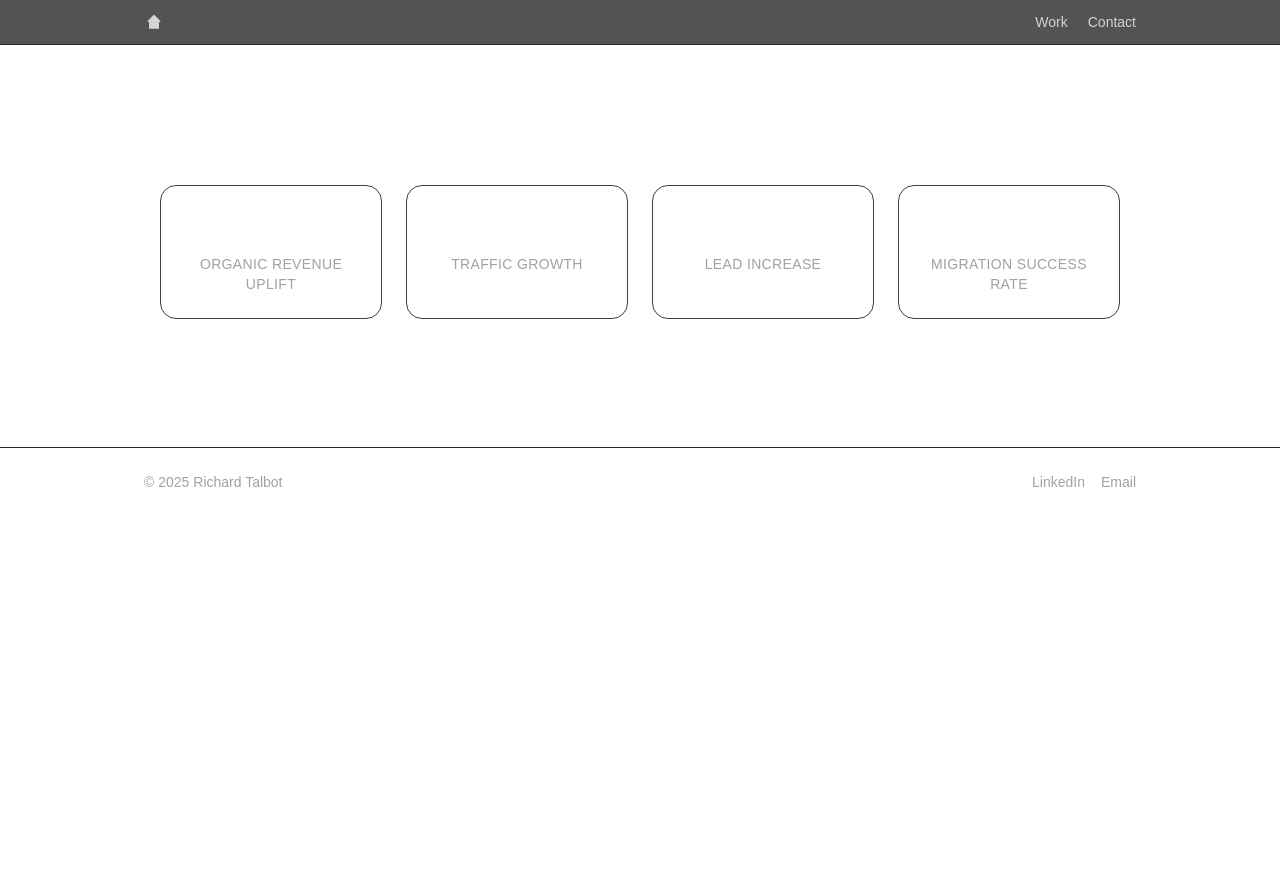
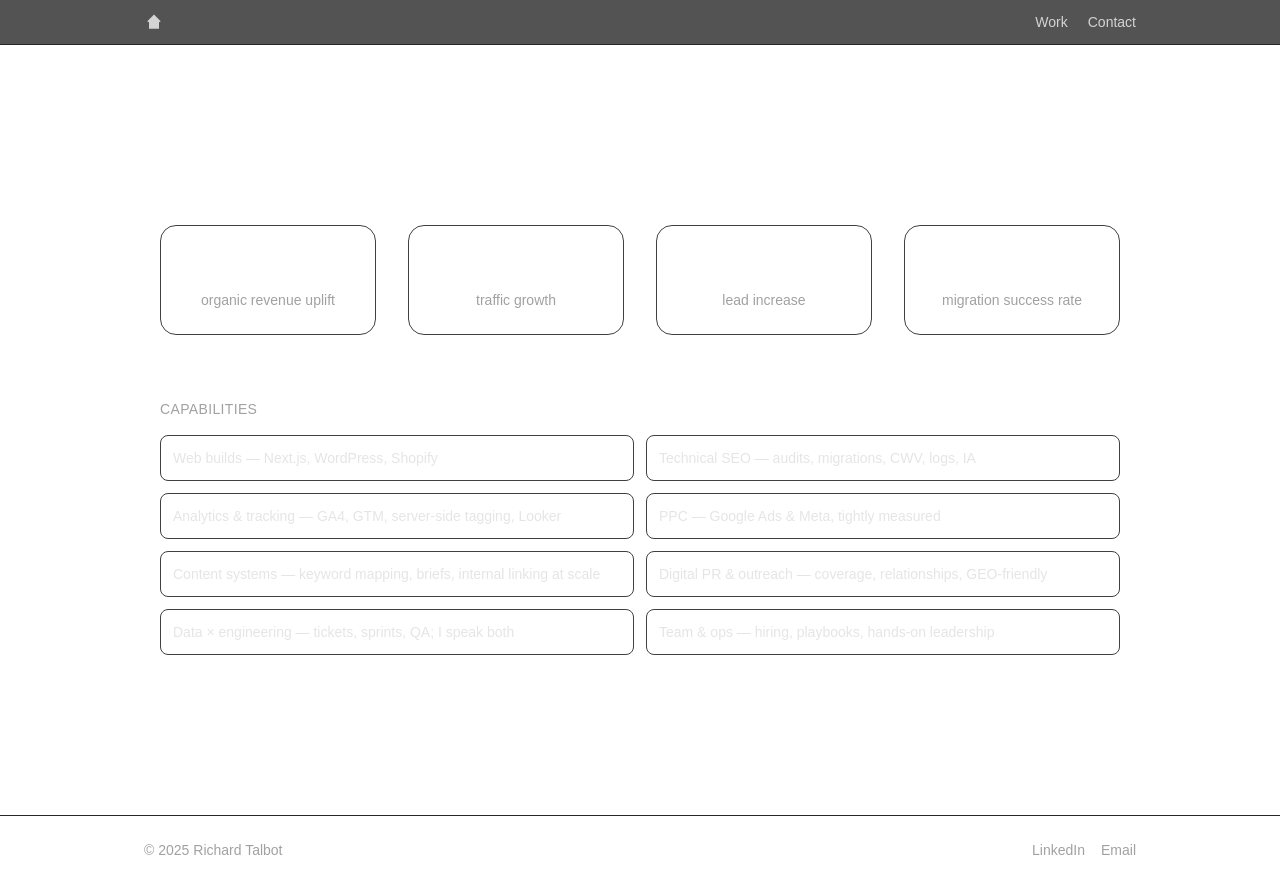
Before and after one commit to rht55/seo-site, a Next.js app: page /work in a window 1280 px wide. Before the commit the page ends 800 px from the top, so only its background shows below. Built offline with nearby package versions, Linux system fonts and the light colour scheme.

Commit message:
move Capabilities to Work page; update homepage intro text

```diff
--- a/app/page.tsx
+++ b/app/page.tsx
@@ -10,62 +10,19 @@ export default function Home() {
 
         {/* Positioning */}
         <p className="mt-6 text-lg text-neutral-600">
-          I’m a technical SEO by trade, but understand visibility doesn’t end with meta
-          tags. I’m often dropped into the messy middle of marketing teams — analytics, content
-          planning, PR, social, and become the operational glue between marketing and
-          engineering to drive change.
+          I’m a technical SEO by trade, but understand visibility doesn’t end with meta tags.
+          I’m often dropped into the messy middle of marketing teams — analytics, content planning,
+          PR, social, and become the operational glue between marketing and engineering to drive change.
         </p>
 
-        {/* CTAs */}
-        <div className="mt-8 flex gap-3">
+        {/* CTA */}
+        <div className="mt-8">
           <a
             href="/contact"
             className="inline-block rounded border px-4 py-2 hover:bg-neutral-50"
           >
             Work with me
           </a>
-          <a
-            href="/work"
-            className="inline-block rounded px-4 py-2 hover:underline"
-          >
-            See work
-          </a>
-        </div>
-
-        {/* Capabilities – practical, one-line, full-stack */}
-        <div className="mt-12">
-          <h2 className="text-sm uppercase tracking-wide text-neutral-500">
-            Capabilities
-          </h2>
-
-          <div className="mt-4 grid grid-cols-1 sm:grid-cols-2 gap-3">
-            <div className="rounded-lg border border-neutral-200 p-3 text-sm">
-              Websites — Next.js, WordPress, Shopify.
-              everything.
-            </div>
-            <div className="rounded-lg border border-neutral-200 p-3 text-sm">
-              Technical SEO — audits, migrations, CWV, logs, architecture.
-            </div>
-            <div className="rounded-lg border border-neutral-200 p-3 text-sm">
-              Analytics &amp; tracking — GA4, GTM, server-side tagging, Looker.
-            </div>
-            <div className="rounded-lg border border-neutral-200 p-3 text-sm">
-              PPC — Google Ads &amp; Meta.
-            </div>
-            <div className="rounded-lg border border-neutral-200 p-3 text-sm">
-              Content systems — keyword mapping, briefs, internal linking at
-              scale.
-            </div>
-            <div className="rounded-lg border border-neutral-200 p-3 text-sm">
-              Digital PR &amp; outreach — relationships, coverage, GEO-friendly.
-            </div>
-            <div className="rounded-lg border border-neutral-200 p-3 text-sm">
-              Data × engineering — tickets, sprints, QA; I speak both languages.
-            </div>
-            <div className="rounded-lg border border-neutral-200 p-3 text-sm">
-              Team &amp; ops — hiring, strategy, hands-on leadership.
-            </div>
-          </div>
         </div>
       </div>
     </section>
--- a/app/work/page.tsx
+++ b/app/work/page.tsx
@@ -10,20 +10,45 @@ export default function WorkPage() {
     { value: "100%", label: "migration success rate" },
   ];
 
+  const capabilities = [
+    "Web builds — Next.js, WordPress, Shopify",
+    "Technical SEO — audits, migrations, CWV, logs, IA",
+    "Analytics & tracking — GA4, GTM, server-side tagging, Looker",
+    "PPC — Google Ads & Meta, tightly measured",
+    "Content systems — keyword mapping, briefs, internal linking at scale",
+    "Digital PR & outreach — coverage, relationships, GEO-friendly",
+    "Data × engineering — tickets, sprints, QA; I speak both",
+    "Team & ops — hiring, playbooks, hands-on leadership",
+  ];
+
   return (
-    <main className="max-w-5xl mx-auto px-4 py-16 text-neutral-100">
-      <h1 className="text-3xl font-semibold mb-10 text-white">Work</h1>
+    <main className="max-w-5xl mx-auto px-4 py-24">
+      <h1 className="text-3xl font-semibold mb-12 text-white">Work</h1>
 
-      <div className="grid grid-cols-1 sm:grid-cols-2 md:grid-cols-4 gap-6">
-        {metrics.map((item, i) => (
+      {/* Results grid */}
+      <div className="grid grid-cols-2 sm:grid-cols-4 gap-8 mb-16">
+        {metrics.map((m) => (
           <div
-            key={i}
-            className="border border-neutral-700 rounded-2xl p-6 text-center hover:border-neutral-400 transition-colors"
+            key={m.label}
+            className="group border border-neutral-700 rounded-2xl p-6 text-center hover:border-white transition"
           >
-            <div className="text-3xl font-bold text-white mb-2">{item.value}</div>
-            <div className="text-neutral-400 text-sm uppercase tracking-wide">
-              {item.label}
-            </div>
+            <div className="text-3xl font-semibold text-white">{m.value}</div>
+            <div className="text-sm text-neutral-400 mt-1">{m.label}</div>
+          </div>
+        ))}
+      </div>
+
+      {/* Capabilities */}
+      <h2 className="text-sm uppercase tracking-wide text-neutral-400 mb-4">
+        Capabilities
+      </h2>
+      <div className="grid grid-cols-1 sm:grid-cols-2 gap-3">
+        {capabilities.map((c) => (
+          <div
+            key={c}
+            className="rounded-lg border border-neutral-700 p-3 text-sm text-neutral-200"
+          >
+            {c}
           </div>
         ))}
       </div>
```
